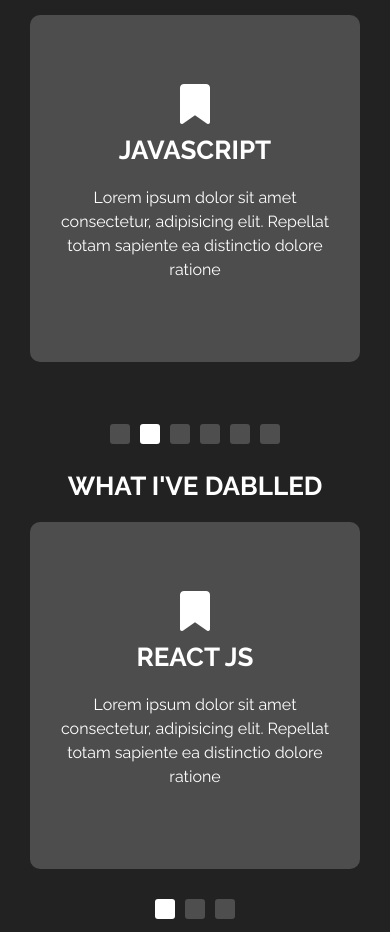
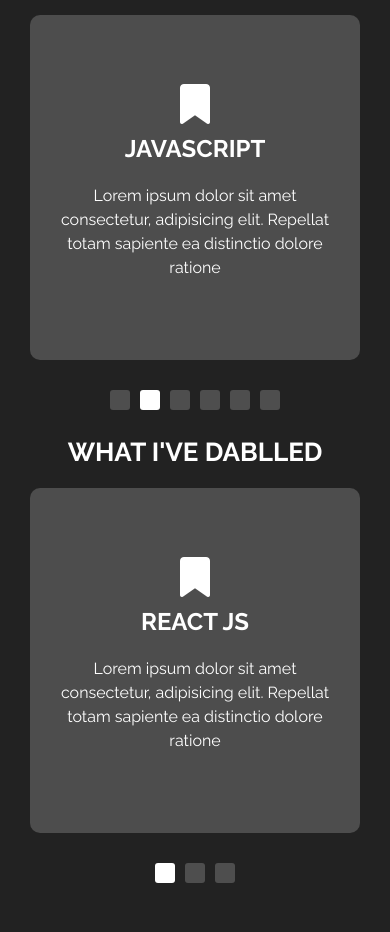
Before and after one commit to mnaauval/fullpage-porto, a plain HTML site: page index.html in a window 390 px wide. Shown: the part 1780-2712 px from the top of the page. Drawn offline with Linux system fonts and the light colour scheme.

Commit message:
Update responsive.css

```diff
--- a/assets/css/responsive.css
+++ b/assets/css/responsive.css
@@ -41,6 +41,9 @@
     height: 100%;
     padding: 50px 20px;
   }
+  .item h3 {
+    font-size: 24px;
+  }
   #liveToast {
     margin-bottom: 20px;
   }
```
